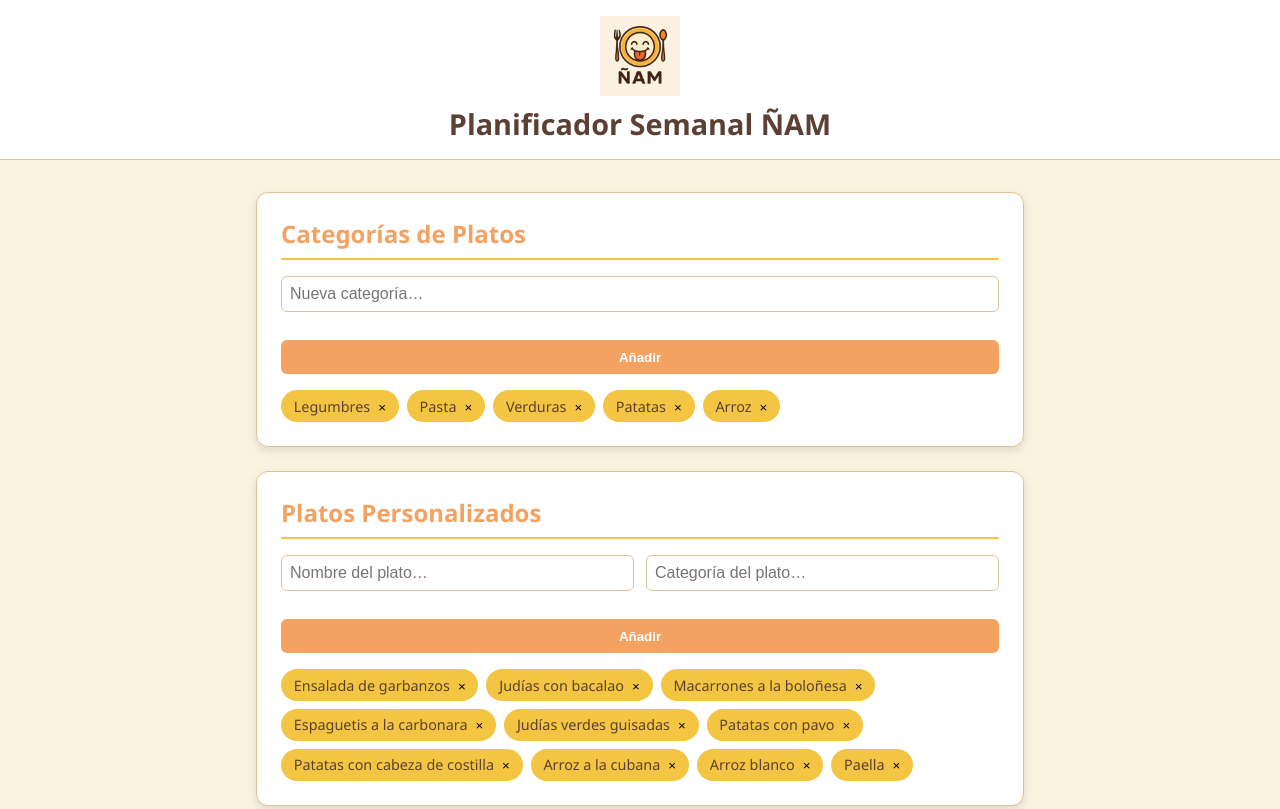
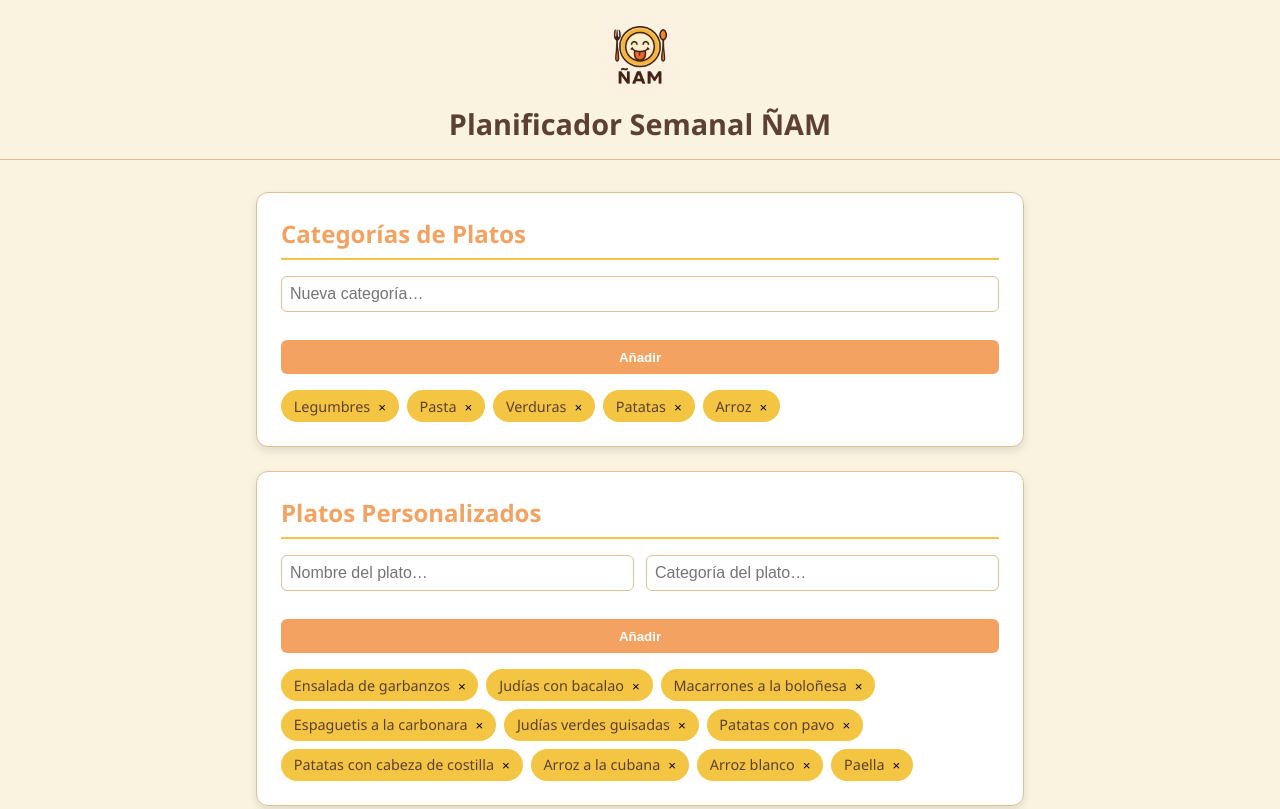
Before and after one commit to ddark7/comida-planner, a plain HTML site: page index.html in a window 1280 px wide. Shown: the top 809 px of the page. Drawn offline with Linux system fonts and the light colour scheme.

Commit message:
Add files via upload

```diff
--- a/index.html
+++ b/index.html
@@ -66,7 +66,7 @@
       <h2>Menú Semanal</h2>
       <table id="tabla-menu">
         <thead>
-          <tr><th>Día</th><th>Plato</th><th>Categoría</th></tr>
+          <tr><th>Día</th><th>Plato</th><th>Cena</th></tr>
         </thead>
         <tbody></tbody>
       </table>
--- a/styles.css
+++ b/styles.css
@@ -19,8 +19,7 @@ a, button { cursor: pointer; }
 
 header {
   text-align: center;
-  padding: 1rem 0;
-  background-color: var(--bg-card);        /* color de header “de antes” */
+  padding: 1rem 0;     /* color de header “de antes” */
   border-bottom: 1px solid var(--input-border);
 }
 header .logo {
```
